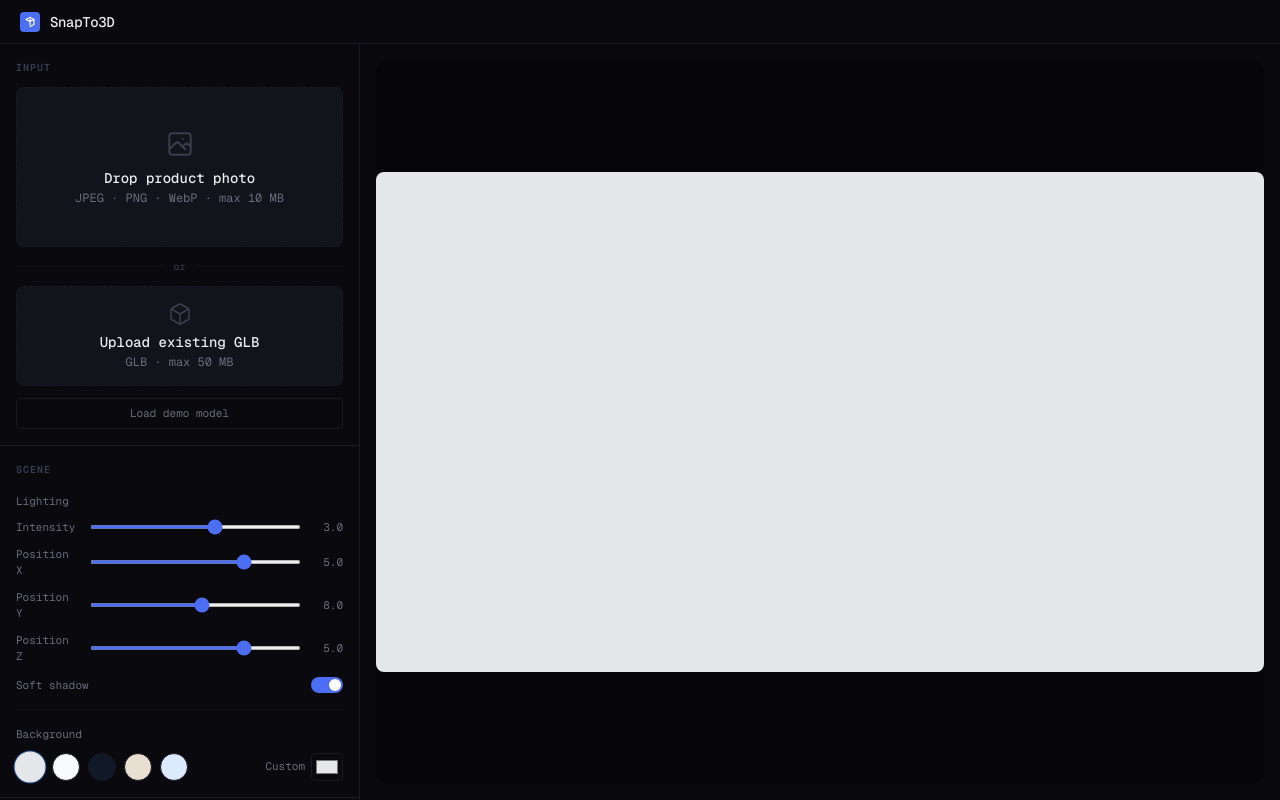
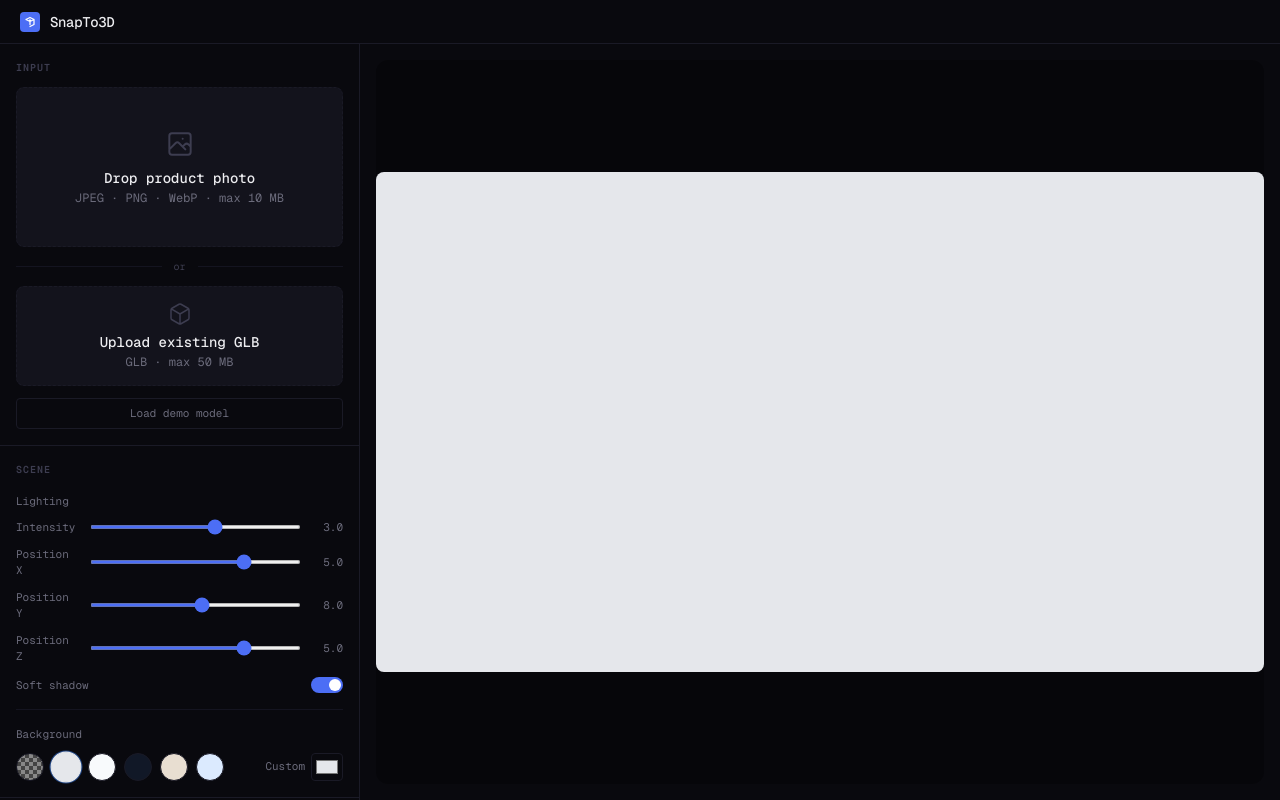
Before and after one commit to JustDitz/SnapTo3D, a Next.js app in the folder frontend/: page / in a window 1280 px wide. Built offline with nearby package versions, Linux system fonts and the light colour scheme.

Commit message:
add transparent background option to scene controls

```diff
--- a/frontend/components/BackgroundControls.tsx
+++ b/frontend/components/BackgroundControls.tsx
@@ -1,4 +1,6 @@
 "use client";
+
+export const TRANSPARENT_BG = "transparent";
 
 const PRESETS = [
   { label: "Studio", color: "#e5e7eb" },
@@ -14,11 +16,30 @@ interface BackgroundControlsProps {
 }
 
 export default function BackgroundControls({ color, onChange }: BackgroundControlsProps) {
+  const isTransparent = color === TRANSPARENT_BG;
+
   return (
     <div className="flex flex-col gap-2.5">
       <span className="text-[11px] text-[var(--text-secondary)]">Background</span>
 
-      <div className="flex items-center gap-2">
+      <div className="flex items-center gap-2 flex-wrap">
+        {/* Transparent / no background */}
+        <button
+          type="button"
+          onClick={() => onChange(TRANSPARENT_BG)}
+          aria-label="No background"
+          title="No background"
+          className={`h-7 w-7 rounded-full border transition-all duration-150 cursor-pointer hover:scale-110 overflow-hidden ${
+            isTransparent
+              ? "border-brand-400 ring-1 ring-brand-400/40 scale-110"
+              : "border-[var(--border)]"
+          }`}
+          style={{
+            background:
+              "repeating-conic-gradient(#888 0% 25%, #444 0% 50%) 0 0 / 8px 8px",
+          }}
+        />
+
         {PRESETS.map((preset) => (
           <button
             key={preset.color}
@@ -39,7 +60,7 @@ export default function BackgroundControls({ color, onChange }: BackgroundContro
           Custom
           <input
             type="color"
-            value={color}
+            value={isTransparent ? "#e5e7eb" : color}
             onChange={(e) => onChange(e.target.value)}
             className="h-7 w-8 cursor-pointer rounded border border-[var(--border)] bg-transparent p-0.5"
             aria-label="Custom background color"
--- a/frontend/components/ThreeScene.tsx
+++ b/frontend/components/ThreeScene.tsx
@@ -159,7 +159,7 @@ const ThreeScene = forwardRef<ThreeSceneHandle, ThreeSceneProps>(
 
     // --- Scene ---
     const scene = new THREE.Scene();
-    scene.background = new THREE.Color(backgroundColor);
+    scene.background = backgroundColor === "transparent" ? null : new THREE.Color(backgroundColor);
 
     const pmremGenerator = new THREE.PMREMGenerator(renderer);
     const environmentTarget = pmremGenerator.fromScene(new RoomEnvironment(), 0.04);
@@ -329,7 +329,7 @@ const ThreeScene = forwardRef<ThreeSceneHandle, ThreeSceneProps>(
 
   useEffect(() => {
     const ctx = sceneRef.current;
-    if (ctx) ctx.scene.background = new THREE.Color(backgroundColor);
+    if (ctx) ctx.scene.background = backgroundColor === "transparent" ? null : new THREE.Color(backgroundColor);
   }, [backgroundColor]);
 
   // Load / swap GLB model when modelUrl changes
```
